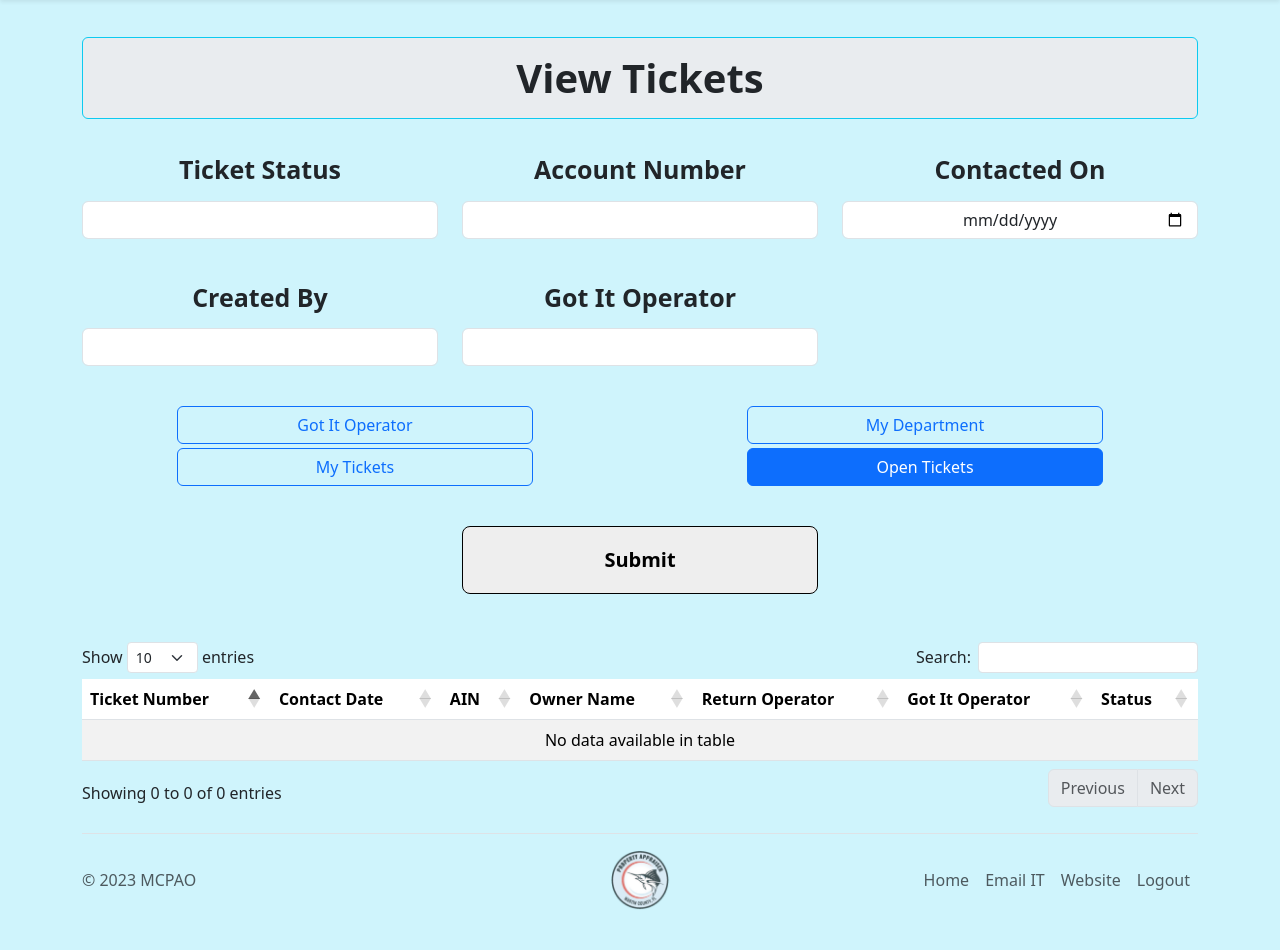
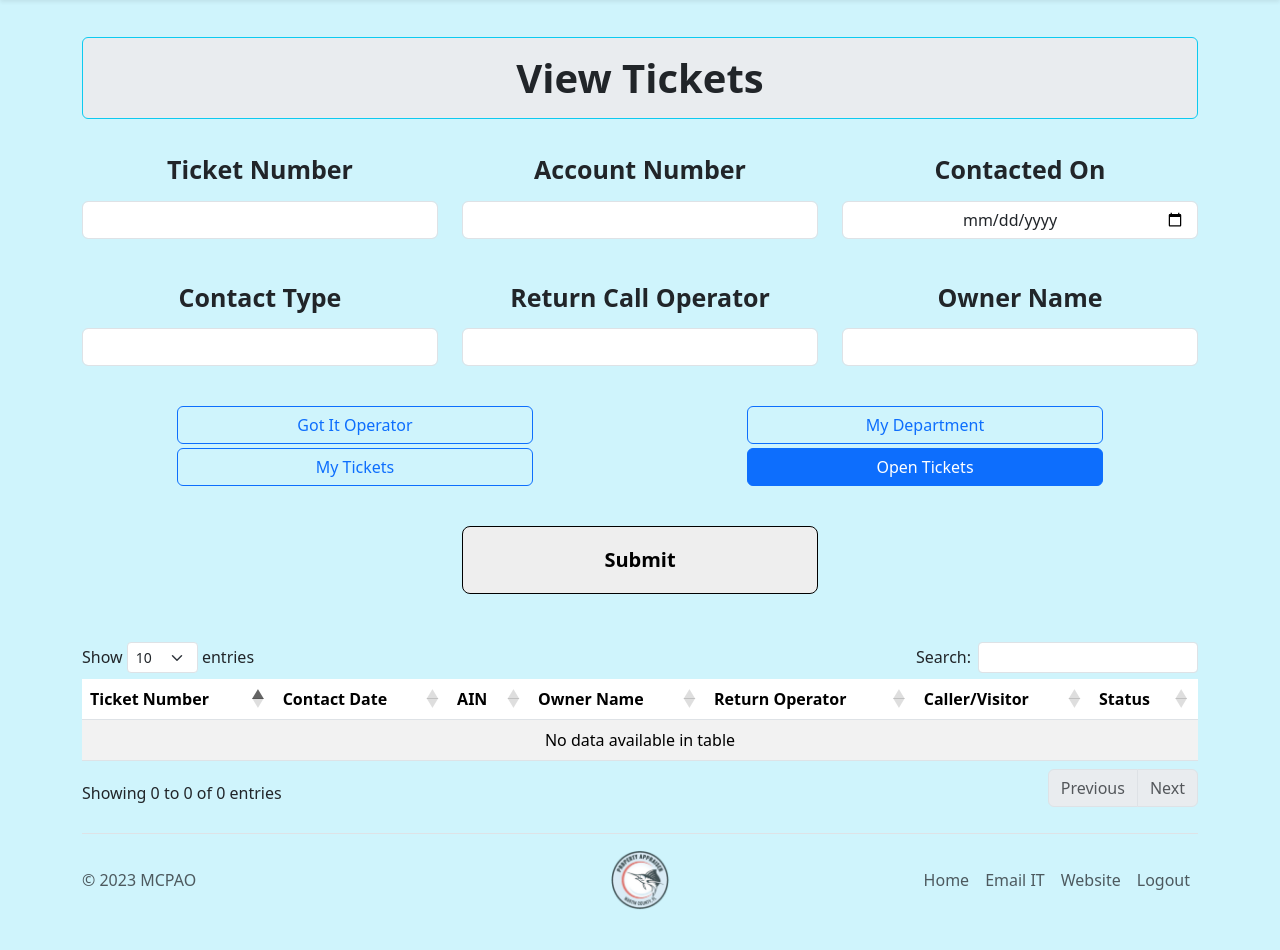
Before and after one commit to Deltron2020/CustomerTrackingWebApp, a Flask app: page /search in a window 1280 px wide. Shown: the part 67-1017 px from the top of the page. Run offline with Flask 3, Linux system fonts and the light colour scheme; the visitor is signed in with stand-in values (Sample User, id 1); parts of the project's set-up code (start-up, migrations or seed data) failed here and were passed over; some libraries are stand-ins or nearby versions.

Commit message:
Modified load_tickets & ct_search functions removing string interpolation & added parameters. Also updated the ticket search html file

```diff
--- a/app/ct_update_ticket/routes.py
+++ b/app/ct_update_ticket/routes.py
@@ -14,20 +14,21 @@ def customer_tracking_search():
                 search = {i: data[i]}
                 ticket.update(search)
 
-        query_filter = ''
-        for e, field in enumerate(ticket):
-            if e == 0:
-                query_filter += (f"WHERE {field} LIKE '%{ticket[field]}%'")
-            elif e >= 1:
-                query_filter += (f" AND {field} LIKE '%{ticket[field]}%'")
+        columns = ' AND '.join(f"{column} LIKE :?" for column in ticket.keys())
+        for i in ticket:
+            columns = columns.replace('?', str(ticket[i]).replace('-','').replace(' ',''), 1)
 
-        if not query_filter:
+        parameters = {}
+        for val in ticket.values():
+            parameters.update({val.replace('-','').replace(' ',''): '%'+val+'%'})
+
+        if not ticket:
             results = []
             return render_template('CT_Search.html',
                                    ticket_data=results,
                                    current_user=session['username'])
         else:
-            results = load_tickets_from_db(query_filter)
+            results = load_tickets_from_db(columns, parameters)
             return render_template('CT_Search.html',
                                    ticket_data=results,
                                    current_user=session['username'])
@@ -40,8 +41,10 @@ def customer_tracking_search():
 @app.route("/search/<ticketNumber>")
 def view_searched_ticket(ticketNumber):
     if 'username' in session:
-        ticket_filter = f"WHERE TicketNumber = {ticketNumber}"
-        ticket = load_tickets_from_db(ticket_filter)
+        ticket_filter = "TicketNumber = :value"
+        ticket_dict = {'value': ticketNumber}
+
+        ticket = load_tickets_from_db(ticket_filter,ticket_dict)
         tracking = got_it_ticket_tracking(ticketNumber)
         forwards = forward_to_options()
         notes = load_correspondence_notes(ticketNumber)
--- a/app/templates/CT_Search.html
+++ b/app/templates/CT_Search.html
@@ -18,12 +18,8 @@
         <div class="row text-center">
 
           <div class="d-grid gap-1 col-4 mt-4 mb-3">
-            <label for="TicketStatusSearch" class="form-label" style="font-size:25px;"><b>Ticket Status</b></label>
-            <input class="form-control" list="TicketStatusOptions" id="TicketStatusSearch" name ="Status" type="text" placeholder="">
-            <datalist id="TicketStatusOptions">
-              <option value="Open">
-              <option value="Closed">
-            </datalist>
+            <label for="TicketNumberSearch" class="form-label" style="font-size:25px;"><b>Ticket Number</b></label>
+            <input class="form-control text-center" id="TicketNumberSearch" name ="TicketNumber" type="number">
           </div>
 
           <div class="d-grid gap-1 col-4 mt-4 mb-3">
@@ -41,19 +37,22 @@
         <div class="row text-center">
 
           <div class="d-grid gap-1 col-4 mt-4 mb-3">
-            <label for="CreateUserSearch" class="form-label" style="font-size:25px;"><b>Created By</b></label>
-            <input class="form-control text-center" list="CreateUserOptions" id="CreateUserSearch" name="CreateUser" type="text" aria-describedby="basic-addon1">
-            <datalist id="CreateUserOptions">
-              <option value="{{ current_user }}">
+            <label for="ContactTypeSearch" class="form-label" style="font-size:25px;"><b>Contact Type</b></label>
+            <input class="form-control text-center" list="ContactTypeOptions" id="ContactTypeSearch" name="ContactType" type="text" aria-describedby="basic-addon1">
+            <datalist id="ContactTypeOptions">
+                    <option value="Phone Call">
+                    <option value="Walk In">
             </datalist>
           </div>
 
           <div class="d-grid gap-1 col-4 mt-4 mb-3">
-            <label for="GotItSearch" class="form-label" style="font-size:25px;"><b>Got It Operator</b></label>
-            <input class="form-control text-center" list="GotItOptions" id="GotItSearch" name="GotIt" type="text" aria-describedby="basic-addon1">
-            <datalist id="GotItOptions">
-              <option value="{{ current_user }}">
-            </datalist>
+            <label for="ReturnOperatorSearch" class="form-label" style="font-size:25px;"><b>Return Call Operator</b></label>
+            <input class="form-control text-center" id="ReturnOperatorSearch" name="ReturnOperator" type="text" aria-describedby="basic-addon1">
+          </div>
+
+          <div class="d-grid gap-1 col-4 mt-4 mb-3">
+            <label for="OwnerSearch" class="form-label" style="font-size:25px;"><b>Owner Name</b></label>
+            <input class="form-control text-center" id="OwnerSearch" name="OwnerName" type="text" aria-describedby="basic-addon1">
           </div>
 
         </div>
@@ -64,16 +63,16 @@
             <input type="checkbox" class="btn-check" id="btncheck1" autocomplete="off">
             <label class="btn btn-outline-primary" for="btncheck1">Got It Operator</label>
 
-            <input type="checkbox" class="btn-check" id="btncheck2" autocomplete="off">
-            <label class="btn btn-outline-primary" for="btncheck2">My Tickets</label>
+            <input type="checkbox" class="btn-check" id="MyTicketSearch" value="{{ current_user }}" autocomplete="off">
+            <label class="btn btn-outline-primary" for="MyTicketSearch">My Tickets</label>
           </div>
 
           <div class="d-grid gap-1 col-4 mt-4 mb-3 mx-auto" role="group">
             <input type="checkbox" class="btn-check" id="btncheck3" autocomplete="off">
             <label class="btn btn-outline-primary" for="btncheck3">My Department</label>
 
-            <input type="checkbox" class="btn-check" id="btncheck4" autocomplete="off" checked>
-            <label class="btn btn-outline-primary" for="btncheck4">Open Tickets</label>
+            <input type="checkbox" class="btn-check" id="TicketStatusSearch" name="Status" value="Open" checked>
+            <label class="btn btn-outline-primary" for="TicketStatusSearch">Open Tickets</label>
           </div>
 
         </div>
@@ -97,7 +96,7 @@
             <th scope="col">AIN</th>
             <th scope="col">Owner Name</th>
             <th scope="col">Return Operator</th>
-            <th scope="col">Got It Operator</th>
+            <th scope="col">Caller/Visitor</th>
             <th scope="col">Status</th>
           </tr>
           </thead>
```
Also changed, not shown: app/ct_update_ticket/sql.py (+6 -6 lines).
